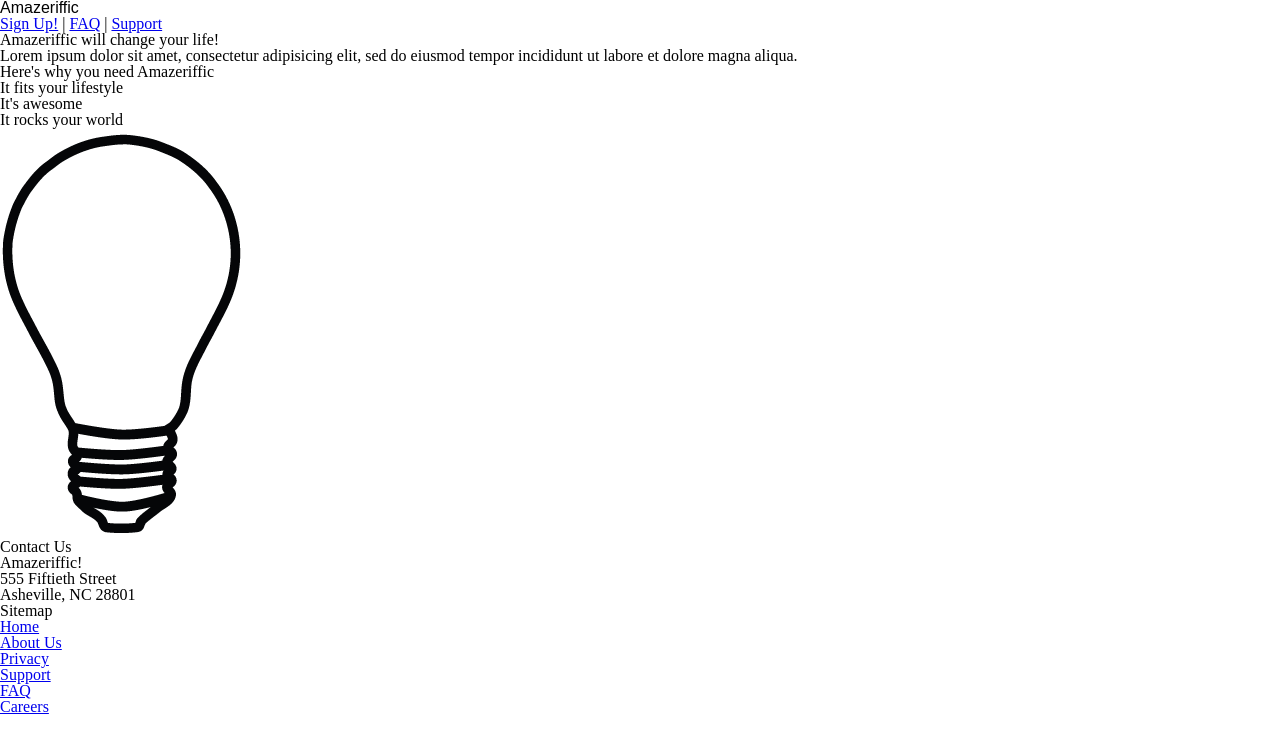
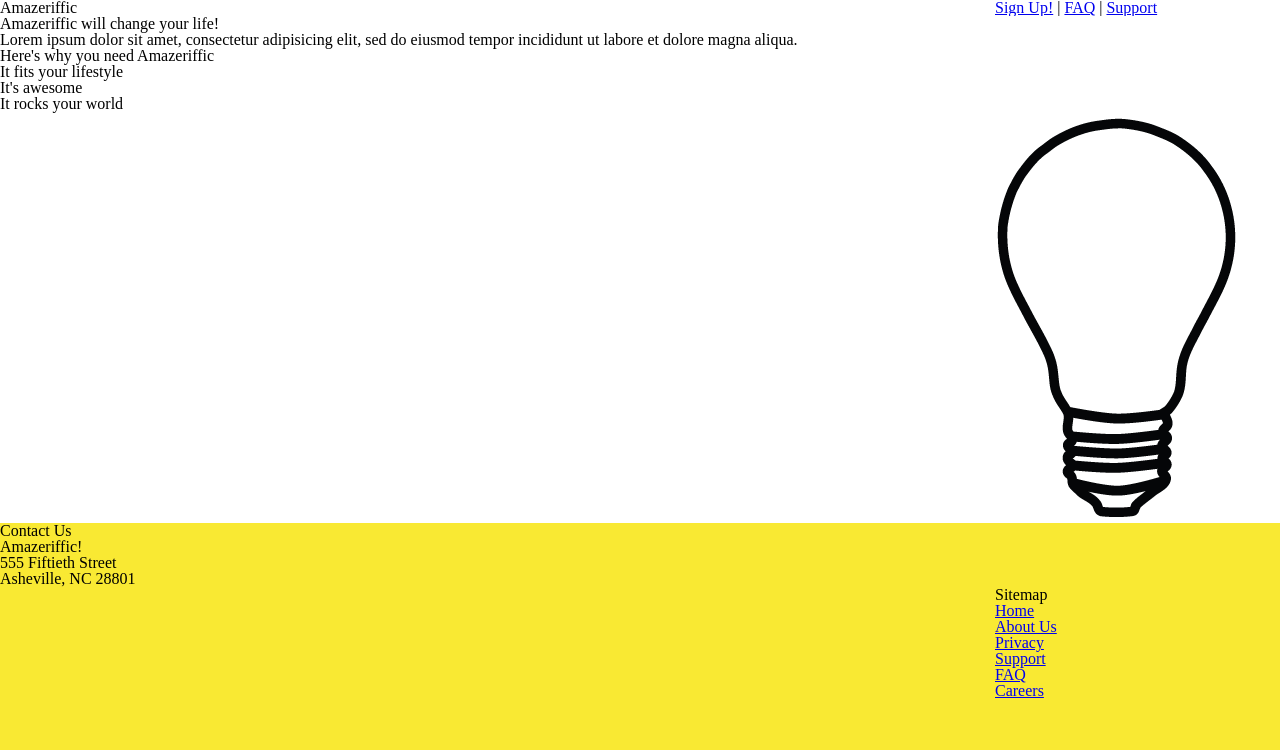
Before and after one commit to romel123456/web-development-, a plain HTML site: page index.html in a window 1280 px wide. Drawn offline with Linux system fonts and the light colour scheme; a web font is replaced by a local one.

Commit message:
Add reset.css and style.css, link in index.html

```diff
--- a/index.html
+++ b/index.html
@@ -7,7 +7,7 @@
 	<link rel="stylesheet" type="text/css" href="style.css">
 </head>
 <body>
-	<header>
+	<header class="container">
 		<h1>Amazeriffic</h1>
 		<nav>
 			<a href="#">Sign Up!</a> |
@@ -17,7 +17,7 @@
 	</header>
 
 
-	<main>
+	<main class="container">
 		<h2>Amazeriffic will change your life!</h2>
 		<p>Lorem ipsum dolor sit amet, consectetur adipisicing elit, sed do
 		eiusmod tempor incididunt ut labore et dolore magna aliqua.</p>
@@ -27,12 +27,16 @@
 		<li>It's awesome</li>
 		<li>It rocks your world</li>
 		</ul>
+		<div class="right">
 		<img src="lightbulb.png" alt="an image of a lightbulb">
+
+		</div>
+
 
 	</main>
 
 
-	<footer>
+	<footer class="container">
 		<div class="contact">
 		<h5>Contact Us</h5>
 		<p>Amazeriffic!</p>
--- a/style.css
+++ b/style.css
@@ -1,6 +1,45 @@
-h1 {
-font-family: 'Denk One', sans-serif;
+body {
+background: #f9e933;
 }
-body {
-font-size: 100%; /* this sets the base font size for everything */
+header, main, footer {
+min-width: 855px;
 }
+header .container, main .container, footer .container {
+max-width: 855px;
+margin: auto;
+}
+header {
+background: white;
+overflow: auto;
+}
+
+header h1 {
+float: left;
+width: 570px;
+}
+header nav {
+float: right;
+width: 285px;
+}
+main {
+background: white;
+overflow: auto;
+}
+main .left {
+  float: left;
+  width: 570px;
+}
+main .right {
+  float: right;
+  width: 285px;
+}
+
+footer .left {
+  float: left;
+  width: 570px;
+}
+
+footer .sitemap {
+  float: right;
+  width: 285px;
+}
```
Also changed, not shown: test.txt (added).
